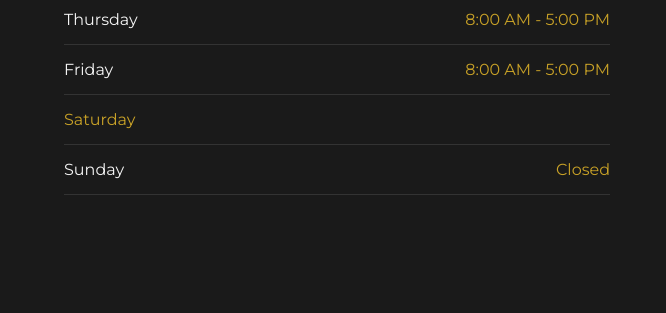
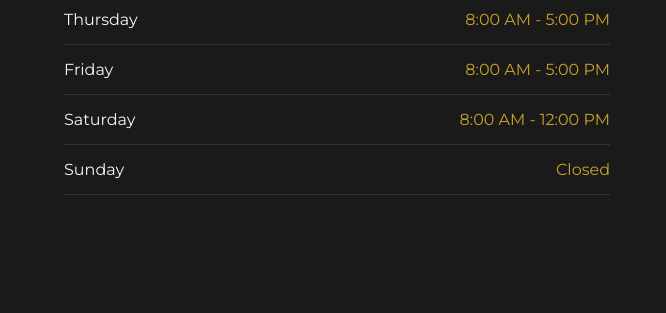
Before and after one commit to farhanfahim161/Price-s-Barber-Shop, a plain HTML site: page index.html in a window 1280 px wide. Shown: the part 5732-6045 px from the top of the page, 0-666 px from the left. Drawn offline with nearby package versions, Linux system fonts and the light colour scheme; grey boxes are pictures that could not be loaded.

Commit message:
Update index.html

```diff
--- a/index.html
+++ b/index.html
@@ -1413,6 +1413,7 @@
                     </div>
                     <div class="hours-row">
                         <span>Saturday</span>
+                        <span>8:00 AM - 12:00 PM</span>
                     </div>
                     <div class="hours-row">
                         <span>Sunday</span>
```
